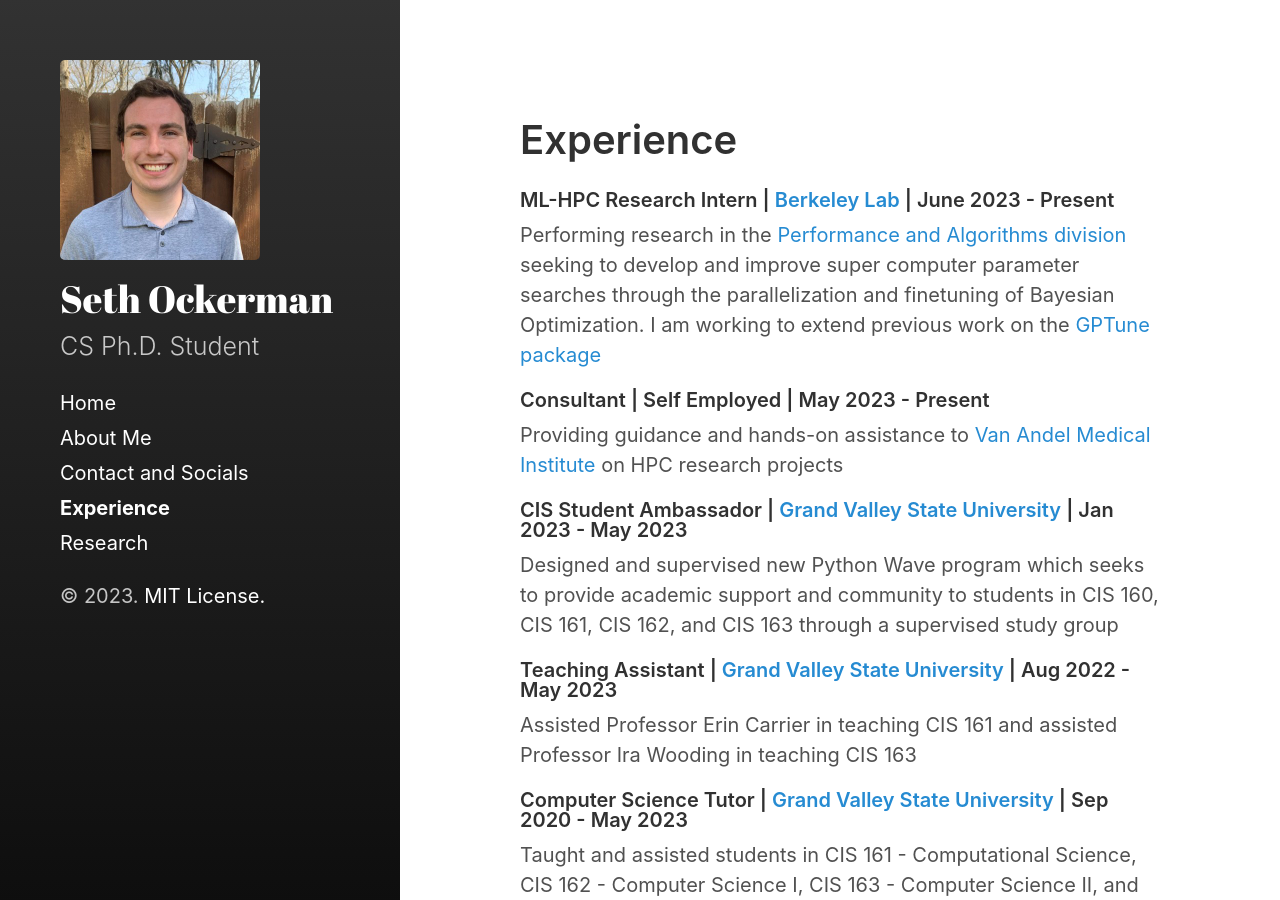
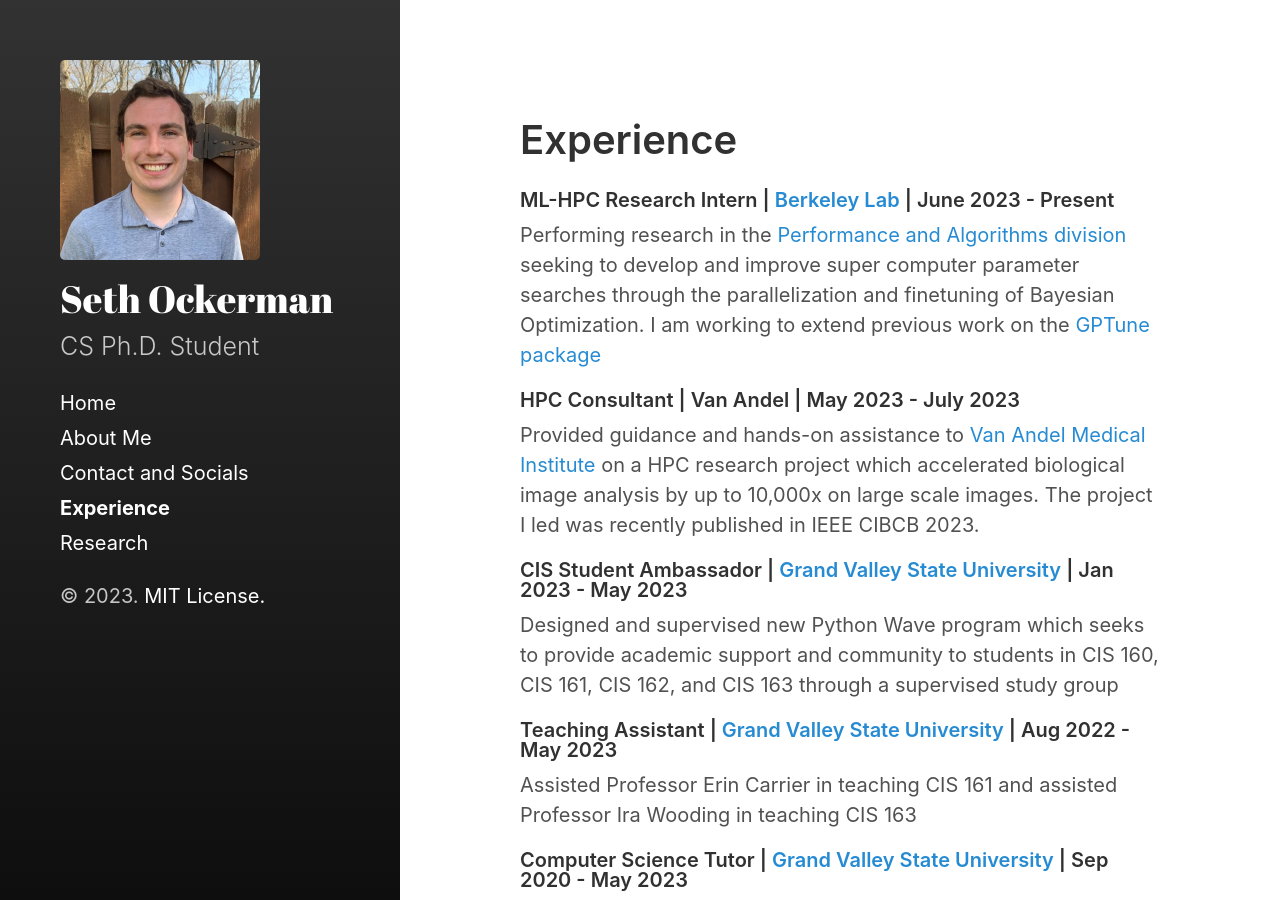
Before and after one commit to OckermanSethGVSU/OckermanSethGVSU.github.io, a Jekyll site: the page built from markdown/experience.md, in a window 1280 px wide and 900 px high. Built offline with Jekyll 4.4.1, drawn with Linux system fonts in a browser that asks for light colours.

Commit message:
updated details

```diff
--- a/markdown/experience.md
+++ b/markdown/experience.md
@@ -9,8 +9,8 @@ sidebar_link: true
 Performing research in the [Performance and Algorithms division](https://crd.lbl.gov/divisions/amcr/computer-science-amcr/par/){:target="_blank"} seeking to develop and improve super computer parameter searches through the parallelization and finetuning of Bayesian Optimization. I am working to extend previous work on the [GPTune package](https://github.com/gptune/GPTune){:target="_blank"}
 
 
-#### Consultant | Self Employed | May 2023 - Present
-Providing guidance and hands-on assistance to [Van Andel Medical Institute](https://www.vai.org/){:target="_blank"} on HPC research projects
+#### HPC Consultant | Van Andel | May 2023 - July 2023
+Provided guidance and hands-on assistance  to [Van Andel Medical Institute](https://www.vai.org/){:target="_blank"} on a HPC research project which accelerated biological image analysis by up to 10,000x on large scale images. The project I led was recently published in IEEE CIBCB 2023.
 
 #### CIS Student Ambassador | [Grand Valley State University](https://www.gvsu.edu/){:target="_blank"}  | Jan 2023 - May 2023
 Designed and supervised new Python Wave program which seeks to provide academic support and community to students in CIS 160, CIS 161, CIS 162, and CIS 163 through a supervised study group
```
Also changed, not shown: 2 other files.
